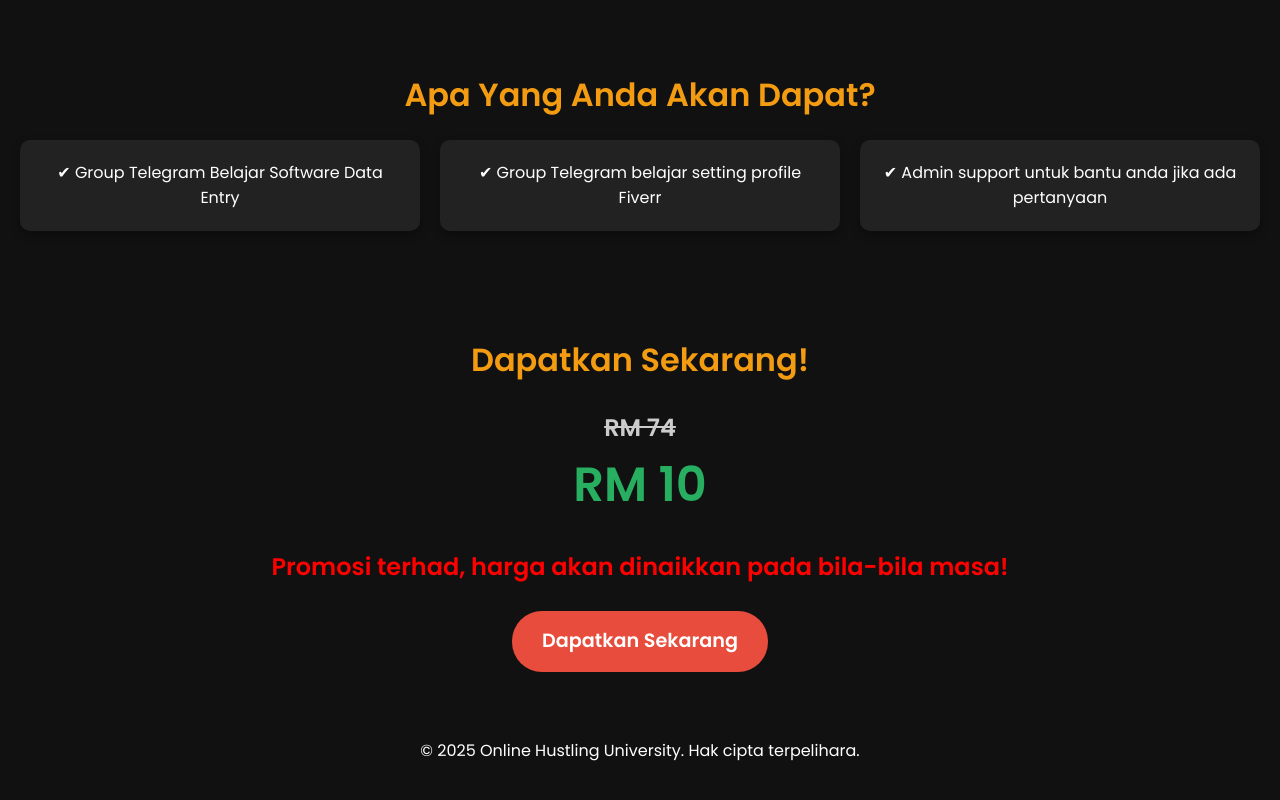
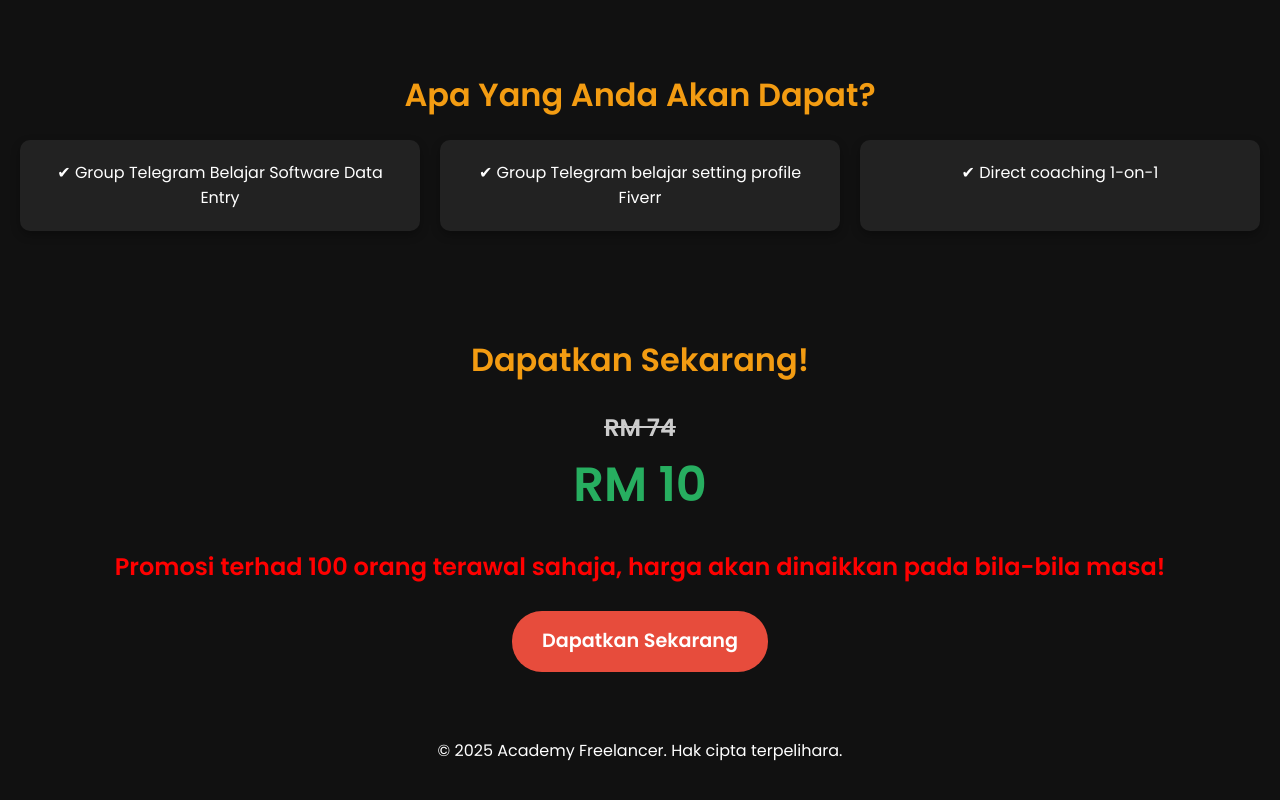
Before and after one commit to MizuharaKurumi/landing-page, a plain HTML site: page index.html in a window 1280 px wide. Shown: the part 1546-2346 px from the top of the page. Drawn offline with Linux system fonts and the light colour scheme.

Commit message:
Update index.html

```diff
--- a/index.html
+++ b/index.html
@@ -180,7 +180,7 @@
                 ✔ Group Telegram belajar setting profile Fiverr
             </li>
             <li>
-                ✔ Admin support untuk bantu anda jika ada pertanyaan
+                ✔ Direct coaching 1-on-1
             </li>
         </ul>
     </section>
@@ -188,12 +188,12 @@
     <section id="purchase">
         <h2>Dapatkan Sekarang!</h2>
         <h3><span class="original-price">RM 74</span> <br> <span class="promo-price">RM 10</span></h3>
-        <h3 style="color: red;">Promosi terhad, harga akan dinaikkan pada bila-bila masa!</h3>
+        <h3 style="color: red;">Promosi terhad 100 orang terawal sahaja, harga akan dinaikkan pada bila-bila masa!</h3>
             <a href="https://toyyibpay.com/A-Z-FIVERRFREELANCE-GUIDE" class="btn">Dapatkan Sekarang</a>
     </section>
 
     <footer>
-        <p>© 2025 Online Hustling University. Hak cipta terpelihara.</p>
+        <p>© 2025 Academy Freelancer. Hak cipta terpelihara.</p>
     </footer>
 
     <div id="popup" style="display: none;">S****i telah mendapatkan kit freelance 3 Jam yang lalu</div>
```
